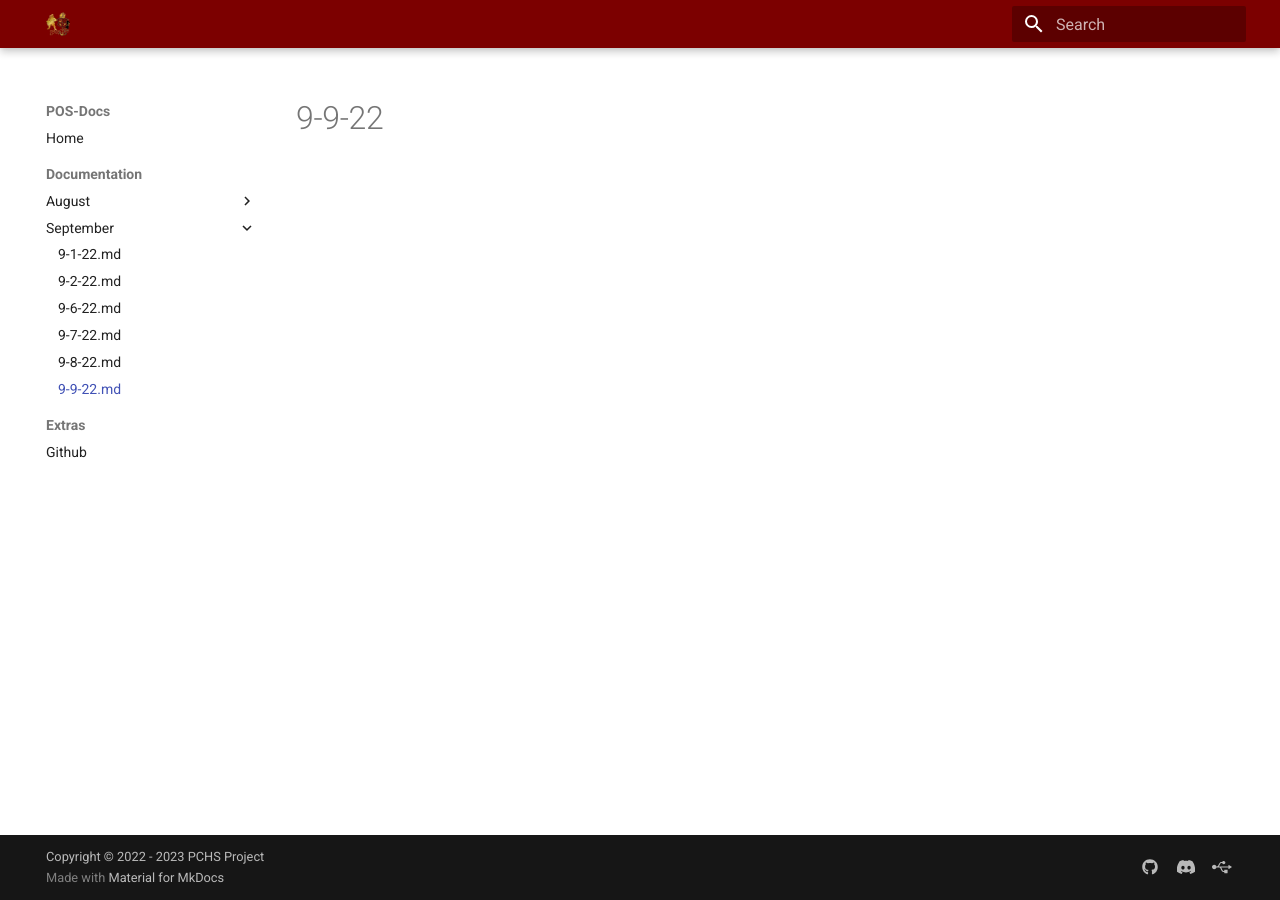
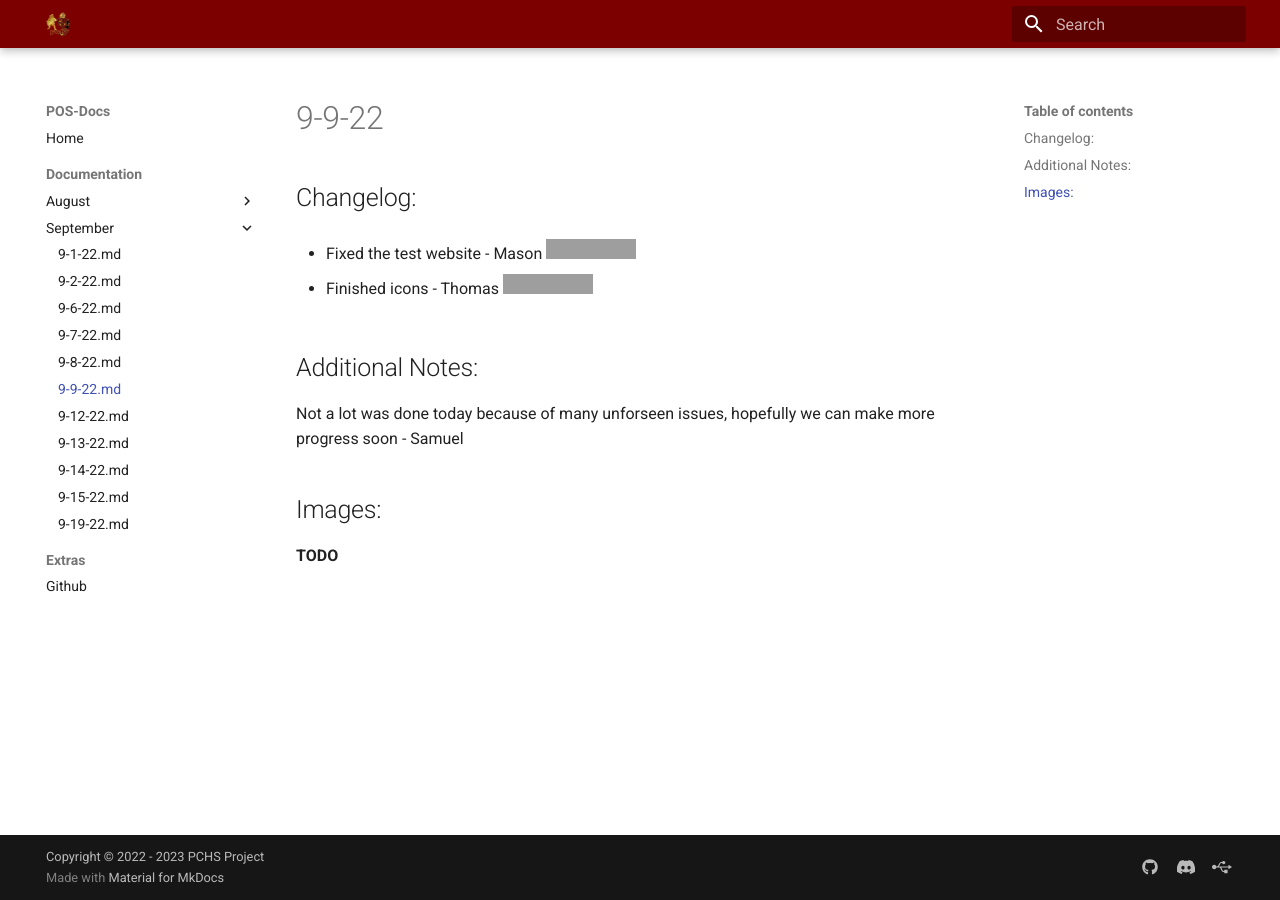
Before and after one commit to PCHS-ProjectProgramming/POS-Docs, an MkDocs documentation site: the page built from docs/documentation/September/9-9-22.md, in a window 1280 px wide. Built offline with MkDocs 1.6.1 and Material for MkDocs 9.7.7, drawn with Linux system fonts in a browser that asks for light colours; grey boxes are pictures that could not be loaded.

```diff
--- a/docs/documentation/September/9-9-22.md
+++ b/docs/documentation/September/9-9-22.md
@@ -1 +1,13 @@
 # 9-9-22
+
+## Changelog:
+
+- Fixed the test website - Mason [![Mason](https://img.shields.io/github/followers/MasonT8198?style=social)](https://github.com/MasonT8198)
+
+- Finished icons - Thomas [![Thomas](https://img.shields.io/github/followers/ro-bot1?style=social)](https://github.com/ro-bot1)
+
+## Additional Notes:
+Not a lot was done today because of many unforseen issues, hopefully we can make more progress soon - Samuel
+
+## Images:
+**TODO**
--- a/mkdocs.yml
+++ b/mkdocs.yml
@@ -52,6 +52,11 @@ nav:
       - 9-7-22.md: documentation/September/9-7-22.md
       - 9-8-22.md: documentation/September/9-8-22.md
       - 9-9-22.md: documentation/September/9-9-22.md
+      - 9-12-22.md: documentation/September/9-12-22.md
+      - 9-13-22.md: documentation/September/9-13-22.md
+      - 9-14-22.md: documentation/September/9-14-22.md
+      - 9-15-22.md: documentation/September/9-15-22.md
+      - 9-19-22.md: documentation/September/9-19-22.md
    # - October:
   - Extras:
     - Github: https://github.com/PCHS-ProjectProgramming
```
Also changed, not shown: docs/documentation/September/9-14-22.md (added, +15 -0 lines), docs/documentation/September/9-15-22.md (added, +13 -0 lines), docs/documentation/September/9-19-22.md (added, +15 -0 lines), docs/documentation/September/9-12-22.md (added), docs/documentation/September/9-13-22.md (added), 1 other file.
